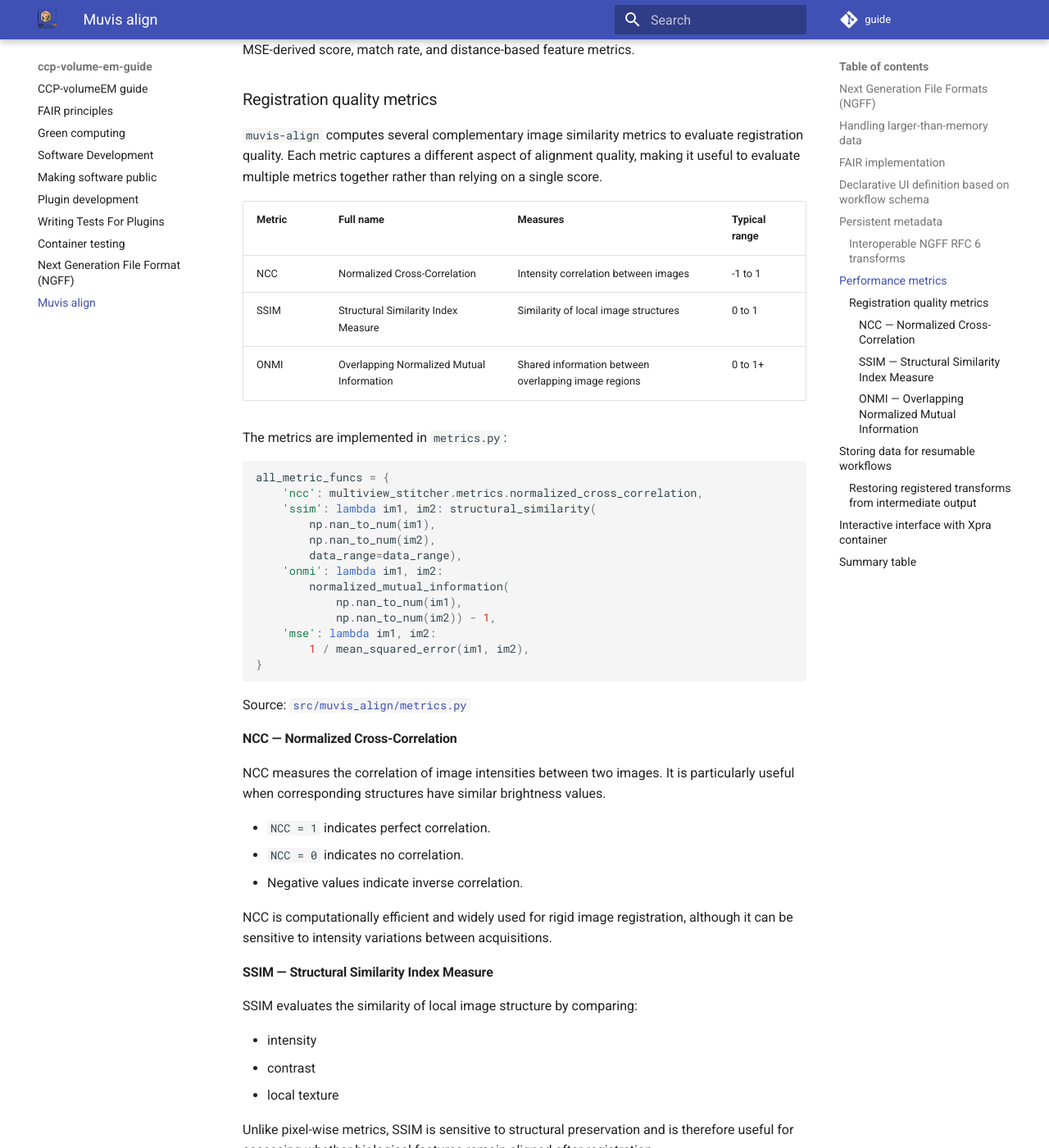
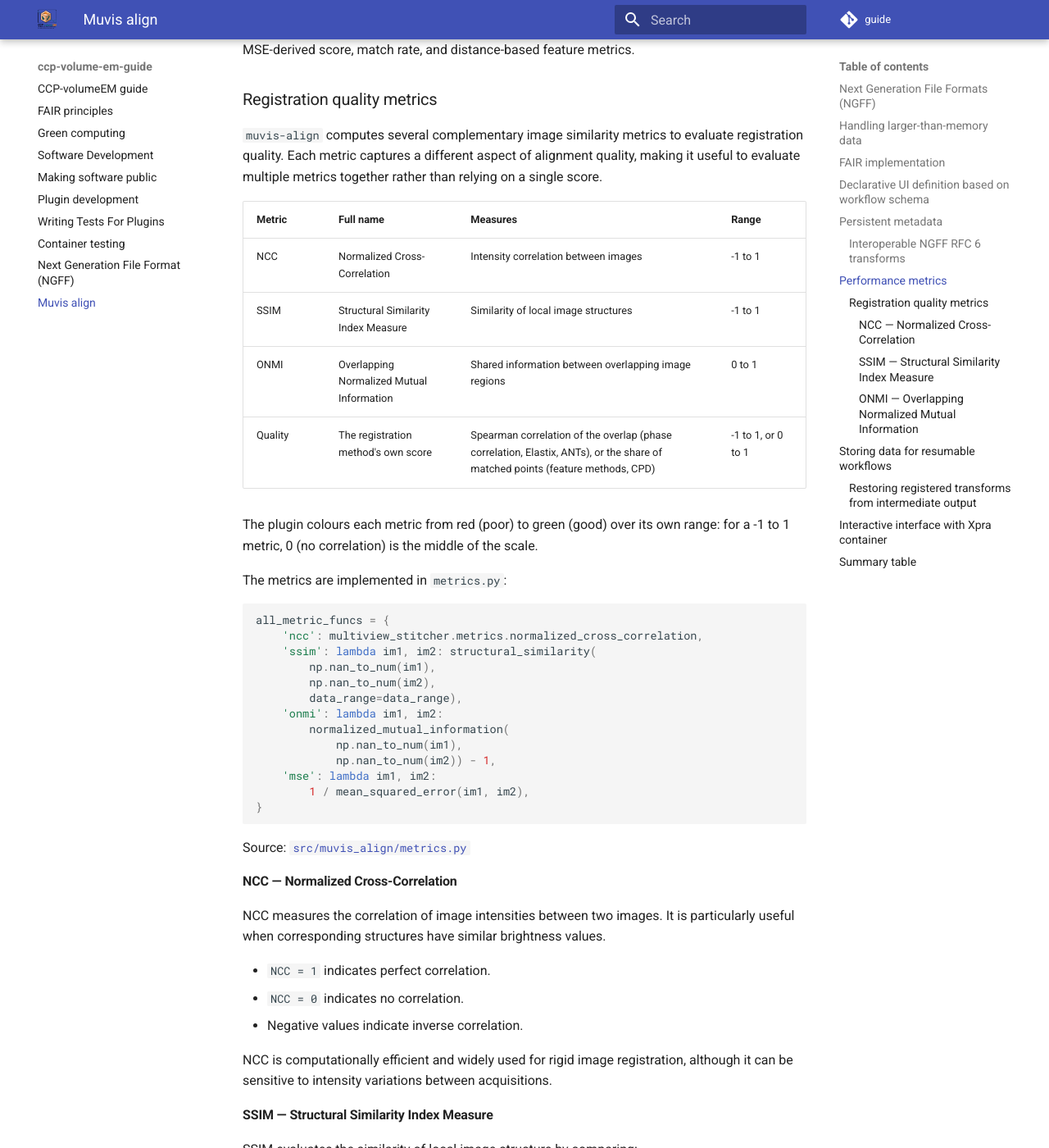
Before and after one commit to ccp-volume-em/guide, an MkDocs documentation site: the page built from docs/muvis-align.md, in a window 1280 px wide and 1400 px high, scrolled down 7921 px. Shown: the whole window at 82% size. Built offline with MkDocs 1.6.1 and Material for MkDocs 9.7.7, drawn with Linux system fonts in a browser that asks for light colours; comment, search, counter and statistics services are not loaded; some of the changed text lies outside the part shown.

Commit message:
Correct the muvis-align metric ranges
SSIM runs -1 to 1 (it can go negative, as the definition allows), and ONMI 0 to
1: muvis-align subtracts 1 from scikit-image's 1 to 2. Adds the registration
quality's range per method and how the plugin colours each metric over its own
range, as in muvis-align's docs/technical.md.

Co-Authored-By: Claude Opus 5.5 <noreply@anthropic.com>

```diff
--- a/docs/muvis-align.md
+++ b/docs/muvis-align.md
@@ -369,11 +369,15 @@ The project calculates registration metrics such as NCC, SSIM, normalized mutual
 
 `muvis-align` computes several complementary image similarity metrics to evaluate registration quality. Each metric captures a different aspect of alignment quality, making it useful to evaluate multiple metrics together rather than relying on a single score.
 
-| Metric | Full name                                 | Measures                                             | Typical range |
-| ------ | ----------------------------------------- | ---------------------------------------------------- | ------------- |
-| NCC    | Normalized Cross-Correlation              | Intensity correlation between images                 | -1 to 1       |
-| SSIM   | Structural Similarity Index Measure       | Similarity of local image structures                 | 0 to 1        |
-| ONMI   | Overlapping Normalized Mutual Information | Shared information between overlapping image regions | 0 to 1+       |
+| Metric  | Full name                                 | Measures                                             | Range   |
+| ------- | ----------------------------------------- | ---------------------------------------------------- | ------- |
+| NCC     | Normalized Cross-Correlation              | Intensity correlation between images                 | -1 to 1 |
+| SSIM    | Structural Similarity Index Measure       | Similarity of local image structures                 | -1 to 1 |
+| ONMI    | Overlapping Normalized Mutual Information | Shared information between overlapping image regions | 0 to 1  |
+| Quality | The registration method's own score       | Spearman correlation of the overlap (phase correlation, Elastix, ANTs), or the share of matched points (feature methods, CPD) | -1 to 1, or 0 to 1 |
+
+The plugin colours each metric from red (poor) to green (good) over its own range: for a -1 to 1 metric, 0 (no
+correlation) is the middle of the scale.
 
 The metrics are implemented in `metrics.py`:
 
@@ -417,12 +421,14 @@ Unlike pixel-wise metrics, SSIM is sensitive to structural preservation and is t
 
 * `SSIM = 1` indicates identical structure.
 * Values close to zero indicate poor structural agreement.
+* Negative values indicate inverse structure; overlapping tiles rarely score below zero.
 
 SSIM is often more representative of perceived image quality than correlation-based metrics.
 
 #### ONMI — Overlapping Normalized Mutual Information
 
-ONMI measures the amount of shared information between overlapping image regions.
+ONMI measures the amount of shared information between overlapping image regions. scikit-image's normalized mutual
+information runs from 1 (independent) to 2 (identical); `muvis-align` subtracts 1, so ONMI runs from 0 to 1.
 
 Mutual information is particularly valuable when images originate from different modalities, channels, or acquisition conditions because it does not assume similar intensity values.
 
```
